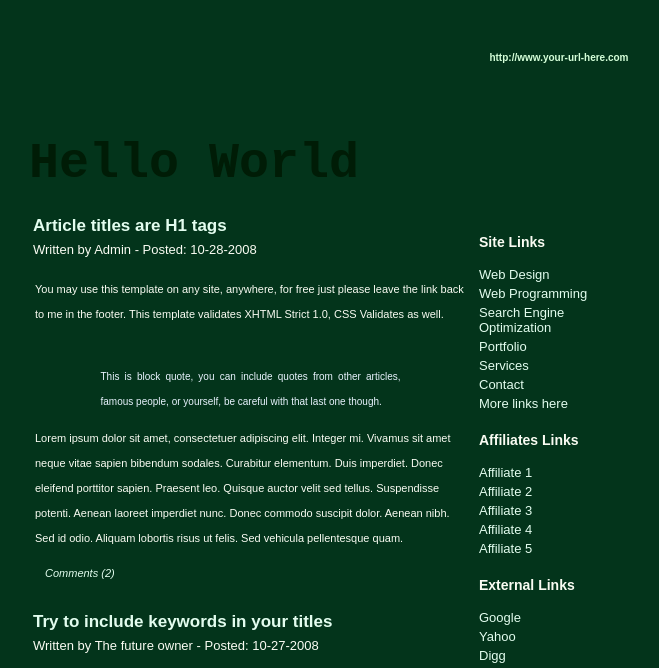
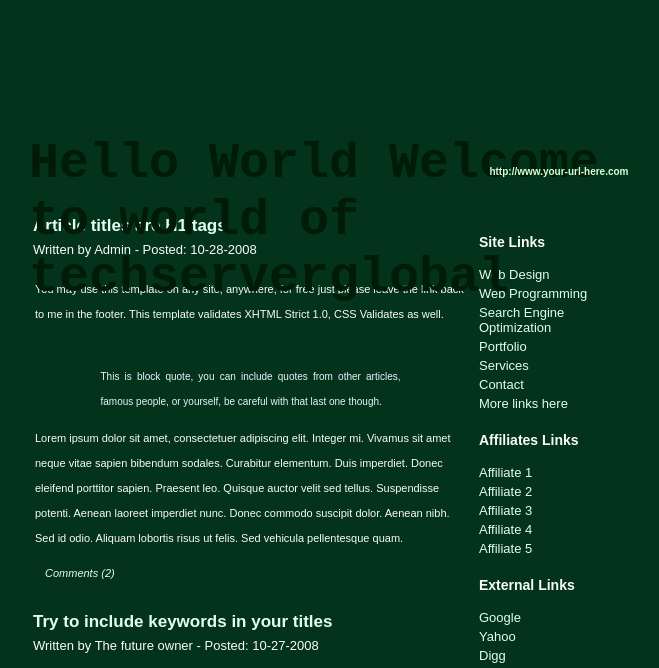
Before and after one commit to harpal1990/AppTest, a plain HTML site: page index.html in a window 1280 px wide. Shown: the top 668 px of the page, without its empty margins (309-968 px from the left). Drawn offline with Linux system fonts and the light colour scheme.

Commit message:
Update index.html

```diff
--- a/index.html
+++ b/index.html
@@ -23,7 +23,7 @@ Released   : 20081128
 <body>
     <div id="main">
           <div id="header">
-                <div id="headerTitle">Hello World</div>
+                <div id="headerTitle">Hello World Welcome to world of techserverglobal</div>
             <div id="headerSubText">http://www.your-url-here.com</div>
             </div>
 
```
